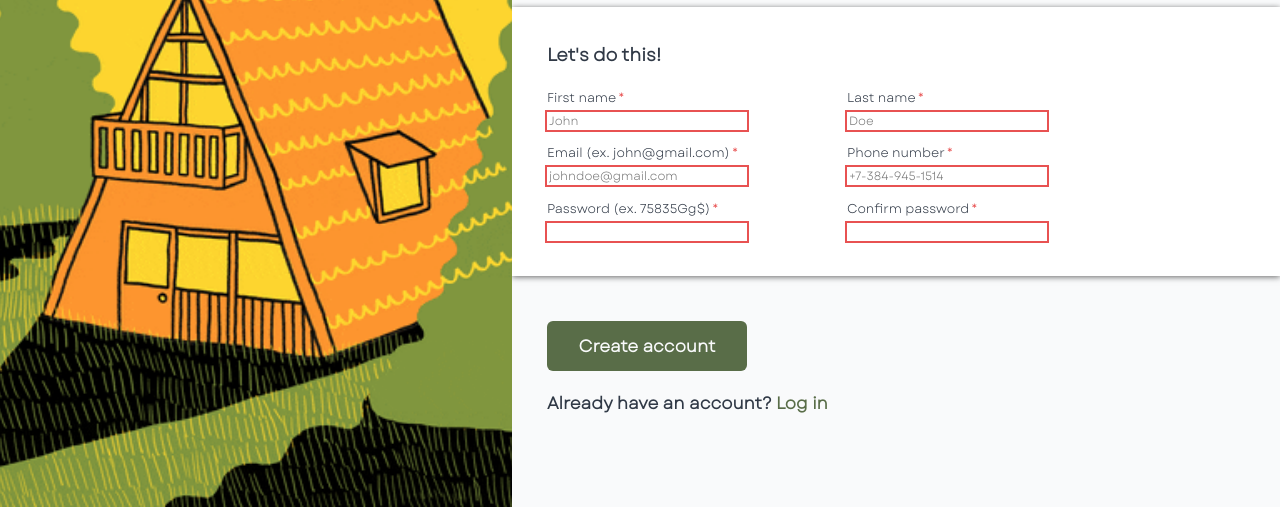
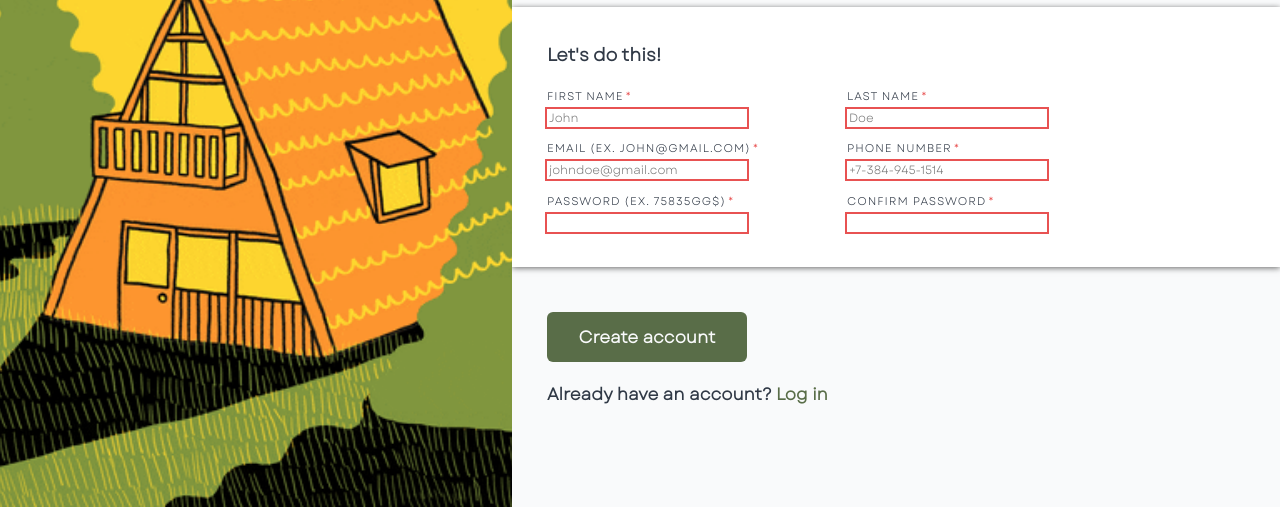
Before and after one commit to Valdemarcheck/Validation-form-new, a plain HTML site: page index.html in a window 1280 px wide. Shown: the part 293-800 px from the top of the page. Drawn offline with Linux system fonts and the light colour scheme; files whose address does not match are found by name.

Commit message:
Add stylization to labels

```diff
--- a/styles.css
+++ b/styles.css
@@ -151,8 +151,10 @@ h1 {
 }
 
 label {
-  font-size: calc(var(--initial-font-size) - 0.2rem);
   margin-bottom: 5px;
+  font-size: calc(var(--initial-font-size) - 0.3rem);
+  text-transform: uppercase;
+  letter-spacing: 1px;
 }
 
 input {
```
